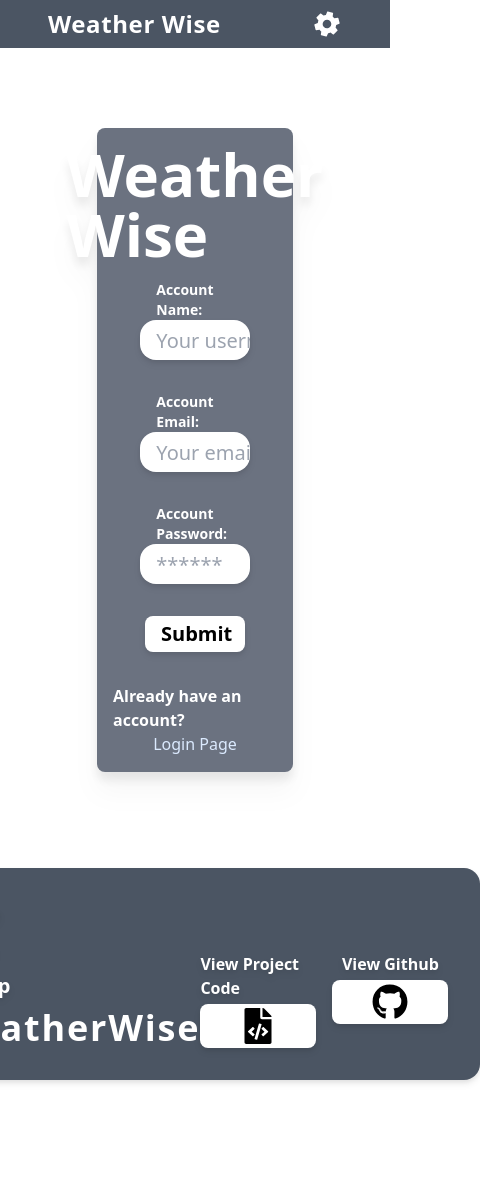
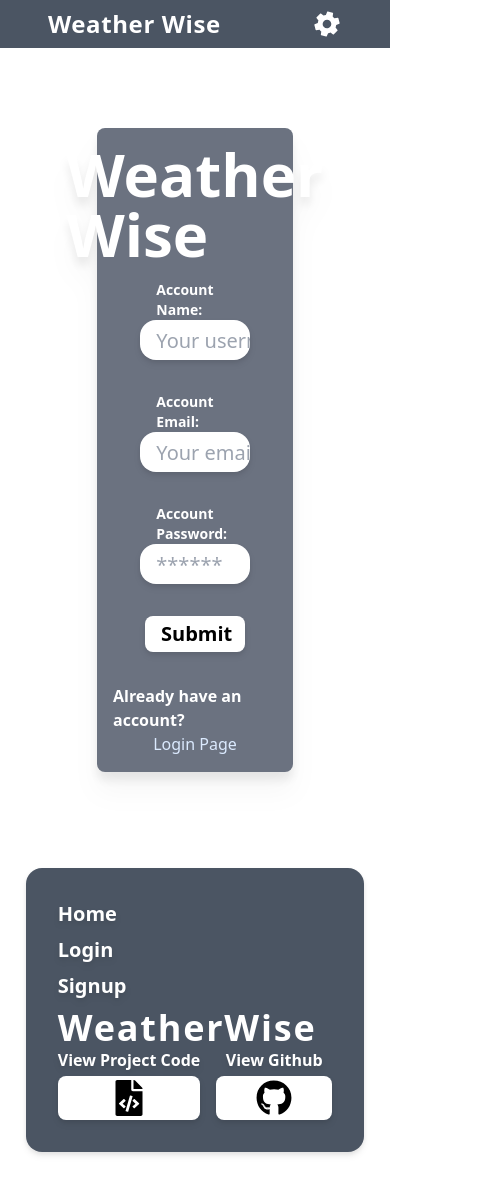
Before and after one commit to csutrick/Weather-Wise, a React (Create React App) app in the folder client/: page /signup in a window 390 px wide. Shown: the top 1194 px of the page, 480 px wide, since content can reach past the window. Before the commit the page ends 1144 px from the top, so only its background shows below. Built offline with nearby package versions, Linux system fonts and the light colour scheme.

Commit message:
Made footer responsive

```diff
--- a/client/src/components/Footer/index.js
+++ b/client/src/components/Footer/index.js
@@ -13,7 +13,7 @@ const Footer = () => {
 
   return (
     <footer className='w-full flex flex-row justify-center items-center pb-16'>
-      <div className='bg-gray-600 w-[1250px] p-8 mx-12 flex flex-row justify-between items-end rounded-2xl drop-shadow-md'>
+      <div className='bg-gray-600 w-[1250px] p-8 mx-12 flex flex-col md:flex-row justify-between items-start md:items-end rounded-2xl drop-shadow-md'>
         <ul className=''>
           <Link to="/">
             <li className='mb-2 w-min text-xl font-bold text-white hover:text-gray-200 active:text-gray-300 active:scale-105 hover:tracking-widest
@@ -45,7 +45,7 @@ const Footer = () => {
         </ul>
         <div className='flex flex-row'>
           <div className='mr-4 flex flex-col items-center'>
-            <label className='mb-1 text-white font-bold drop-shadow-md'>View Project Code</label>
+            <label className='mb-1 text-white font-bold drop-shadow-md whitespace-nowrap'>View Project Code</label>
               <a href="https://github.com/csutrick/Weather-Wise" target="_blank" rel="noopener noreferrer"
               className='bg-white flex justify-center w-[100%] px-10 py-1 rounded-lg text-4xl drop-shadow-md hover:drop-shadow-lg active:drop-shadow-xl
               hover:scale-105 active:scale-110 hover:bg-blue-400 active:bg-blue-300 hover:text-white active:text-gray-100 transition-all duration-150 ease-in-out'>
@@ -53,7 +53,7 @@ const Footer = () => {
               </a>
           </div>
           <div className='flex flex-col items-center'>
-            <label className='mb-1 text-white font-bold drop-shadow-md'>View Github</label>
+            <label className='mb-1 text-white font-bold drop-shadow-md whitespace-nowrap'>View Github</label>
               <a href="https://github.com/csutrick" target="_blank" rel="noopener noreferrer"
               className='bg-white flex justify-center w-[100%] px-10 py-1 rounded-lg text-4xl drop-shadow-md hover:drop-shadow-lg active:drop-shadow-xl
               hover:scale-105 active:scale-110 hover:bg-green-400 active:bg-green-300 hover:text-white active:text-gray-100 transition-all duration-150 ease-in-out'>
```
